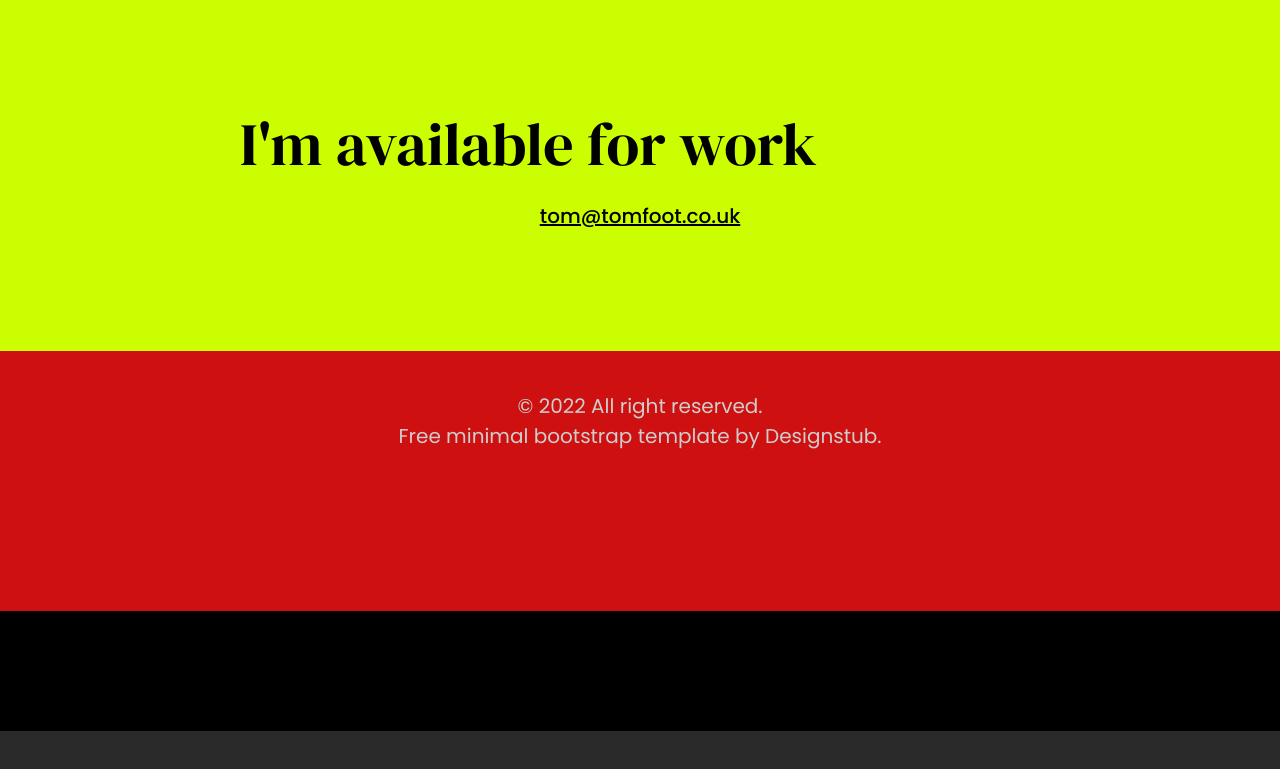
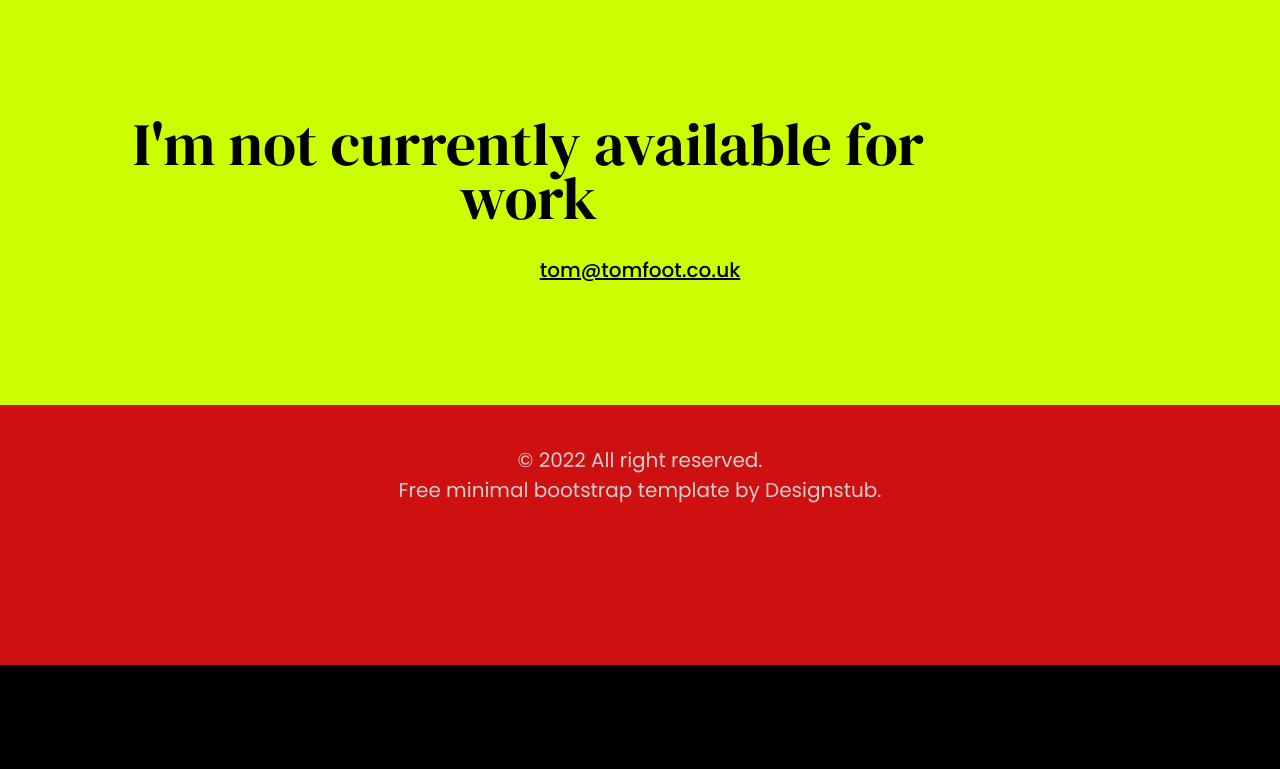
Before and after one commit to tomfoot/tomfoot.github.io, a plain HTML site: page index.html in a window 1280 px wide. Shown: the part 1265-2034 px from the top of the page. Before the commit the page ends 1996 px from the top, so only its background shows below. Drawn offline with nearby package versions, Linux system fonts and the light colour scheme.

Commit message:
Update work status

```diff
--- a/index.html
+++ b/index.html
@@ -90,7 +90,7 @@
 
     <section class="ds-email-section">
        <div class="container">
-          <h2>I'm available for work</h2>
+          <h2>I'm not currently available for work</h2>
           <a href="mailto:tom@tomfoot.co.uk">tom@tomfoot.co.uk</a>
        </div>
     </section>
```
